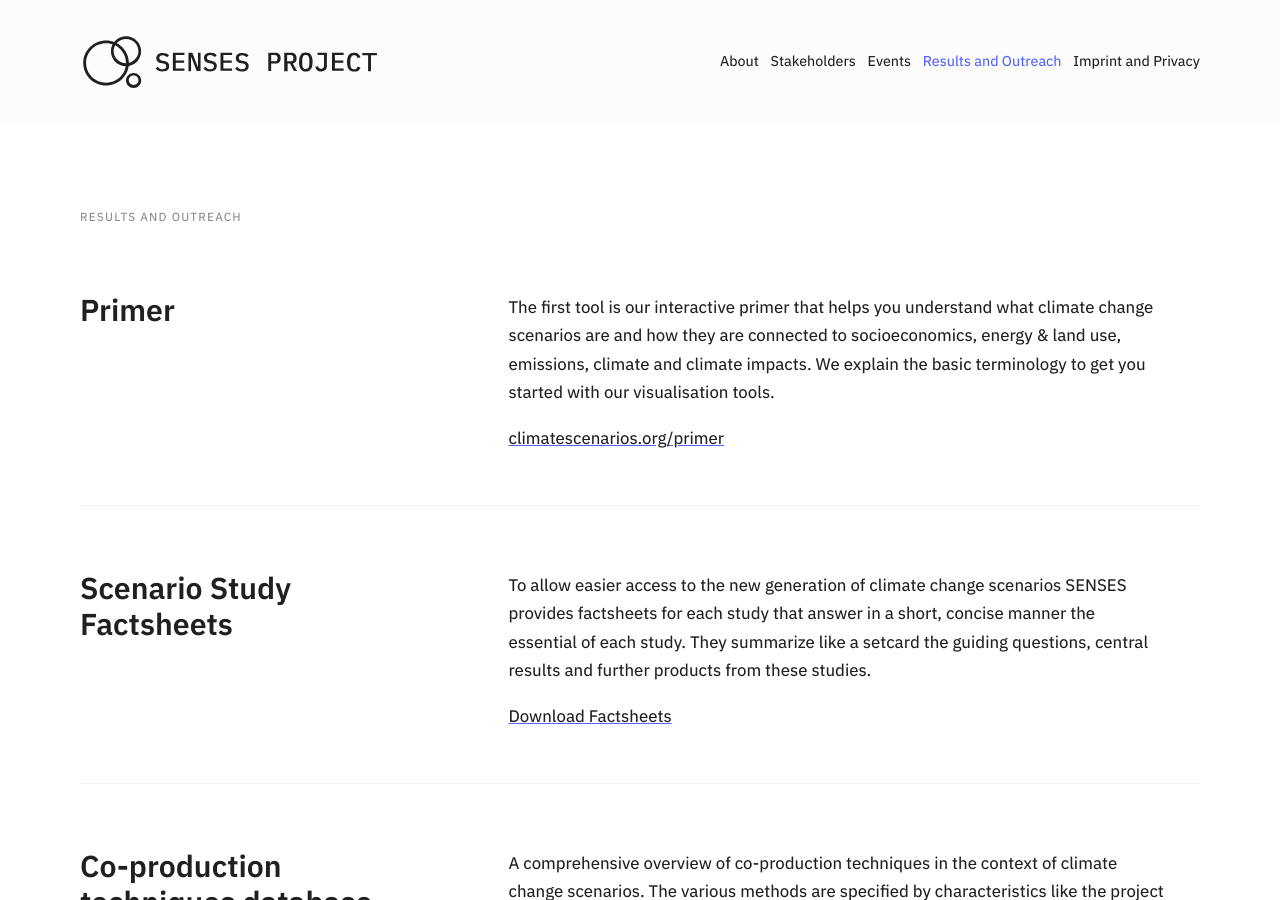
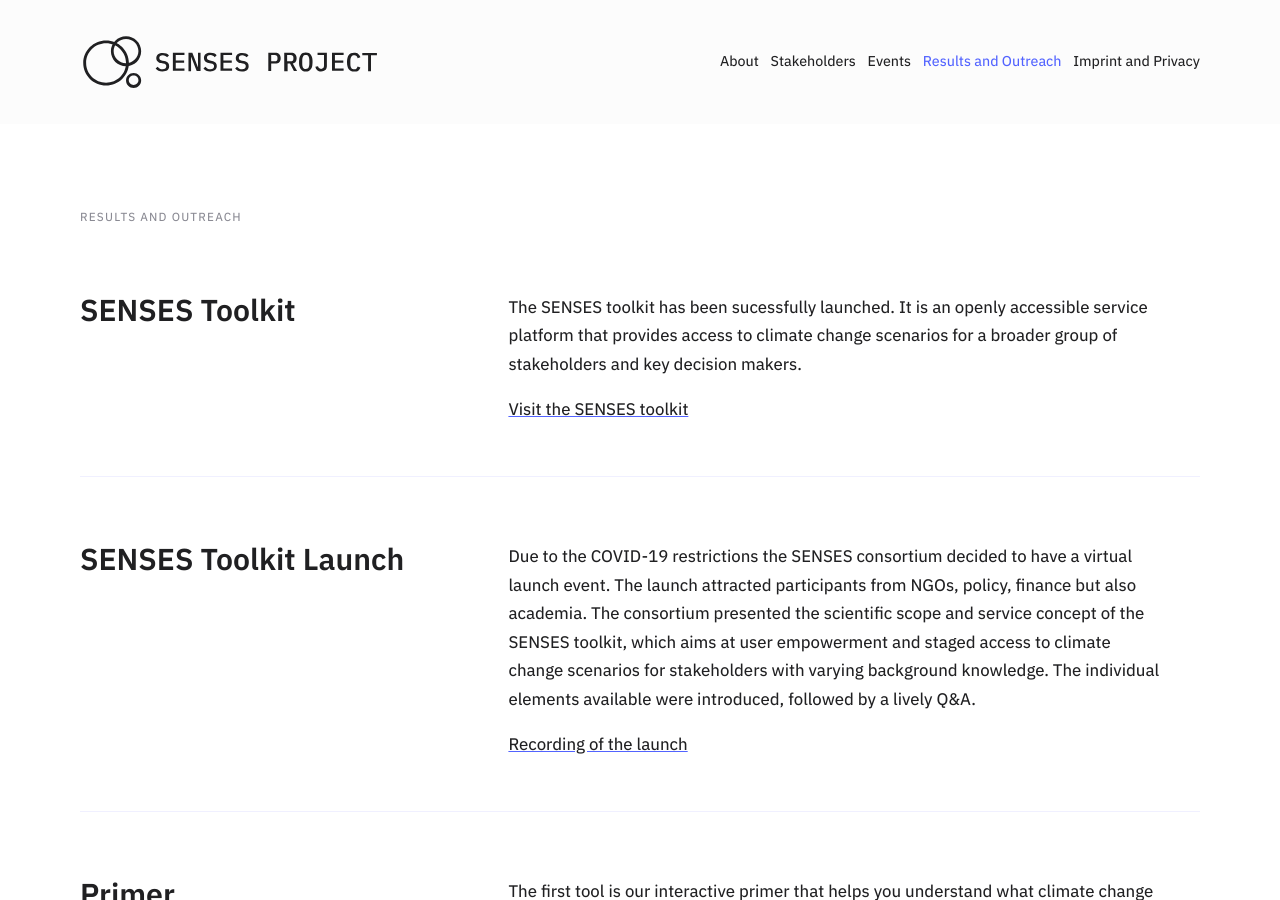
Before and after one commit to SensesProject/project-website-jekyll, a Jekyll site: the page built from results/index.html, in a window 1280 px wide and 900 px high. Built offline with Jekyll 4.4.1, drawn with Linux system fonts in a browser that asks for light colours.

Commit message:
Update index.html

```diff
--- a/results/index.html
+++ b/results/index.html
@@ -3,6 +3,32 @@
 ---
 <section id="stakeholders">
   <span class="caption">Results and Outreach</span>
+  <section class="column">
+    <div class="aside">
+      <h4>SENSES Toolkit</h4>
+    </div>
+    <div class="content">
+      <p>
+        The SENSES toolkit has been sucessfully launched. It is an openly accessible service platform that provides access to climate change scenarios for a broader group of stakeholders and key decision makers.
+      </p>
+      <p>
+        <a href="http://climatescenarios.org/">Visit the SENSES toolkit</a>
+      </p>
+    </div>
+  </section>
+  <section class="column">
+    <div class="aside">
+      <h4>SENSES Toolkit Launch</h4>
+    </div>
+    <div class="content">
+      <p>
+         Due to the COVID-19 restrictions the SENSES consortium decided to have a virtual launch event. The launch attracted participants from NGOs, policy, finance but also academia. The consortium presented the scientific scope and service concept of the SENSES toolkit, which aims at user empowerment and staged access to climate change scenarios for stakeholders with varying background knowledge. The individual elements available were introduced, followed by a lively Q&A.
+      </p>
+      <p>
+        <a href="https://www.youtube.com/watch?v=r-yeAjMNPwU&t=693s">Recording of the launch</a>
+      </p>
+    </div>
+  </section>
   <section class="column">
     <div class="aside">
       <h4>Primer</h4>
```
